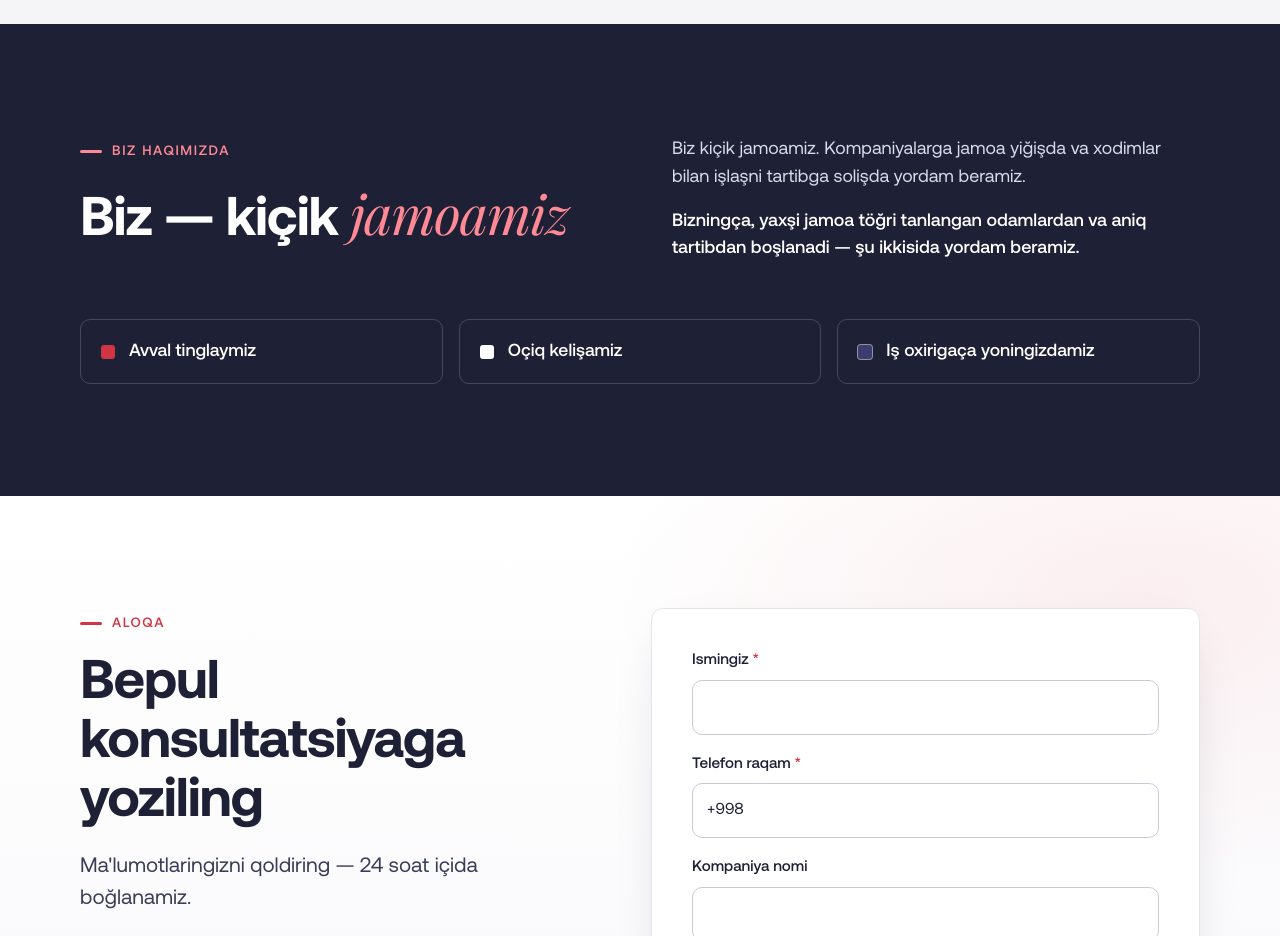
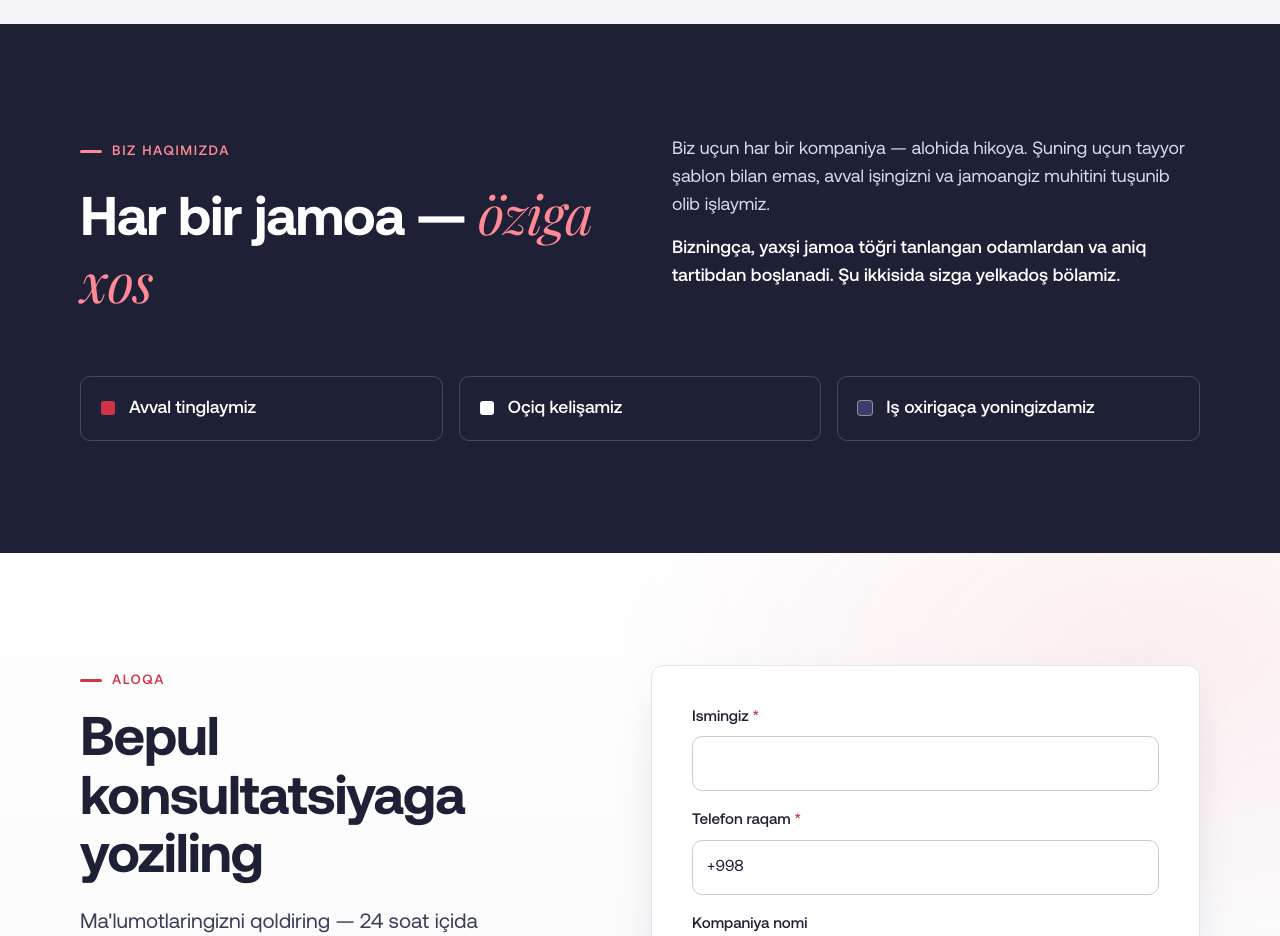
Before and after one commit to alizairov/nomzod, a plain HTML site: page Nomzod/index.html in a window 1280 px wide. Shown: the part 3100-4036 px from the top of the page. Drawn offline with Linux system fonts and the light colour scheme.

Commit message:
Biz haqimizda matnini yangilash
Co-Authored-By: Claude Opus 5.5 <noreply@anthropic.com>
Claude-Session: https://claude.ai/code/session_01Rtc6UA9EmHm2q8zhMxn6CZ

```diff
--- a/Nomzod/index.html
+++ b/Nomzod/index.html
@@ -137,11 +137,11 @@
   <div class="container about">
     <div>
       <p class="eyebrow eyebrow--light reveal">Biz haqimizda</p>
-      <h2 class="reveal">Biz — kichik <em>jamoamiz</em></h2>
+      <h2 class="reveal">Har bir jamoa — <em>o'ziga xos</em></h2>
     </div>
     <div class="about__text reveal">
-      <p>Biz kichik jamoamiz. Kompaniyalarga jamoa yig'ishda va xodimlar bilan ishlashni tartibga solishda yordam beramiz.</p>
-      <p>Bizningcha, yaxshi jamoa to'g'ri tanlangan odamlardan va aniq tartibdan boshlanadi — shu ikkisida yordam beramiz.</p>
+      <p>Biz uchun har bir kompaniya — alohida hikoya. Shuning uchun tayyor shablon bilan emas, avval ishingizni va jamoangiz muhitini tushunib olib ishlaymiz.</p>
+      <p>Bizningcha, yaxshi jamoa to'g'ri tanlangan odamlardan va aniq tartibdan boshlanadi. Shu ikkisida sizga yelkadosh bo'lamiz.</p>
     </div>
     <ul class="points">
       <li class="reveal"><span></span>Avval tinglaymiz</li>
```
